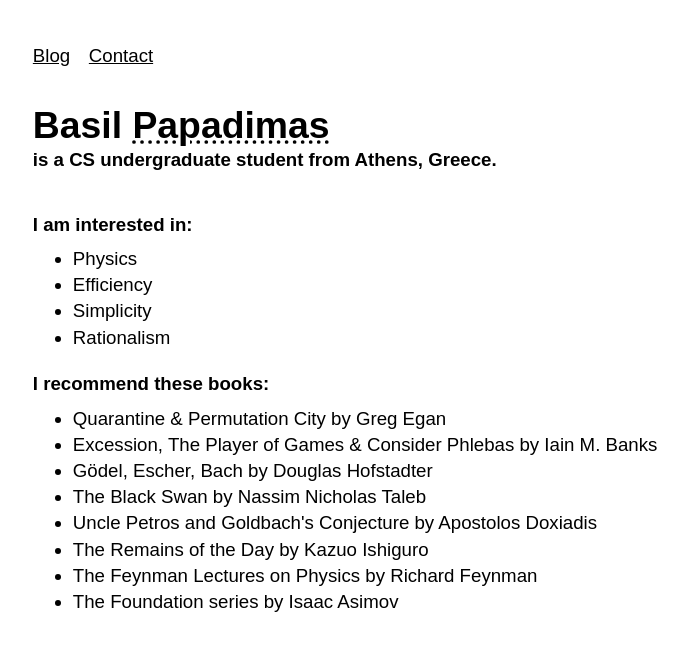
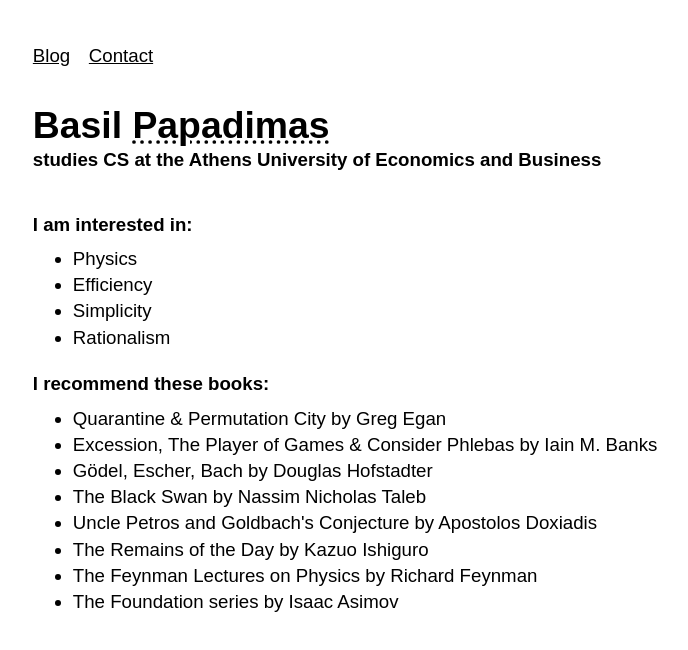
Before and after one commit to ppdms/excession, a plain HTML site: page index.html in a window 1280 px wide. Shown: the whole page, without its empty margins (244-932 px from the left). Drawn offline with Linux system fonts and the light colour scheme.

Commit message:
never thought I'd become a banker

```diff
--- a/index.html
+++ b/index.html
@@ -98,8 +98,7 @@
 	</nav>
 
 	<h1 style="line-height: 1.5ch;">Basil <abbr title="Pa-pa-the-mas">Papadimas</abbr></h1>
-	<h4 style="line-height: 1.2; margin-top: 2.75ch; padding-bottom: 3ex;">is a CS undergraduate student from Athens,
-		Greece.</h4>
+	<h4 style="line-height: 1.2; margin-top: 2.75ch; padding-bottom: 3ex;">studies CS at the Athens University of Economics and Business</h4>
 
 	<h4>I am interested in:</h4>
 	<ul class="interests">
```
